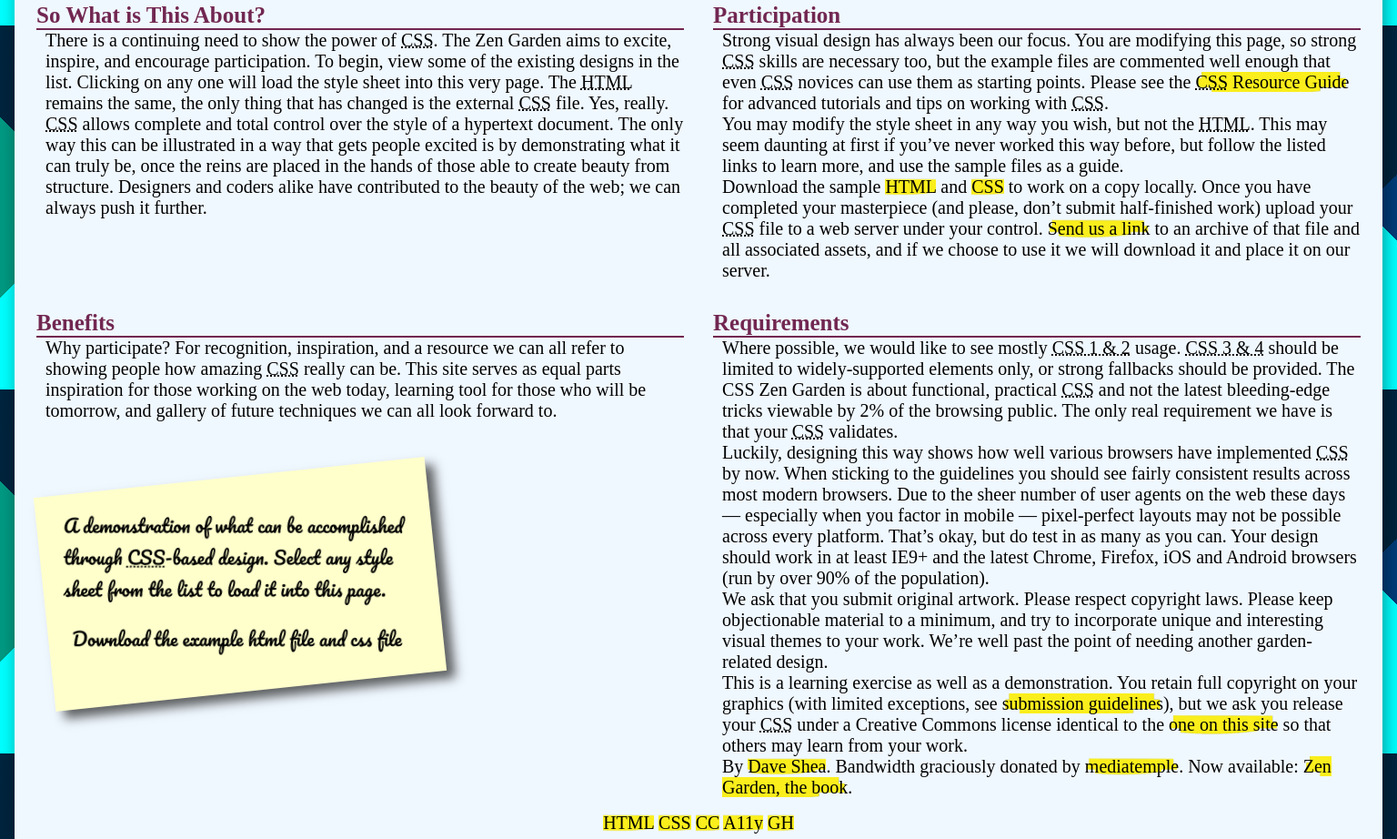
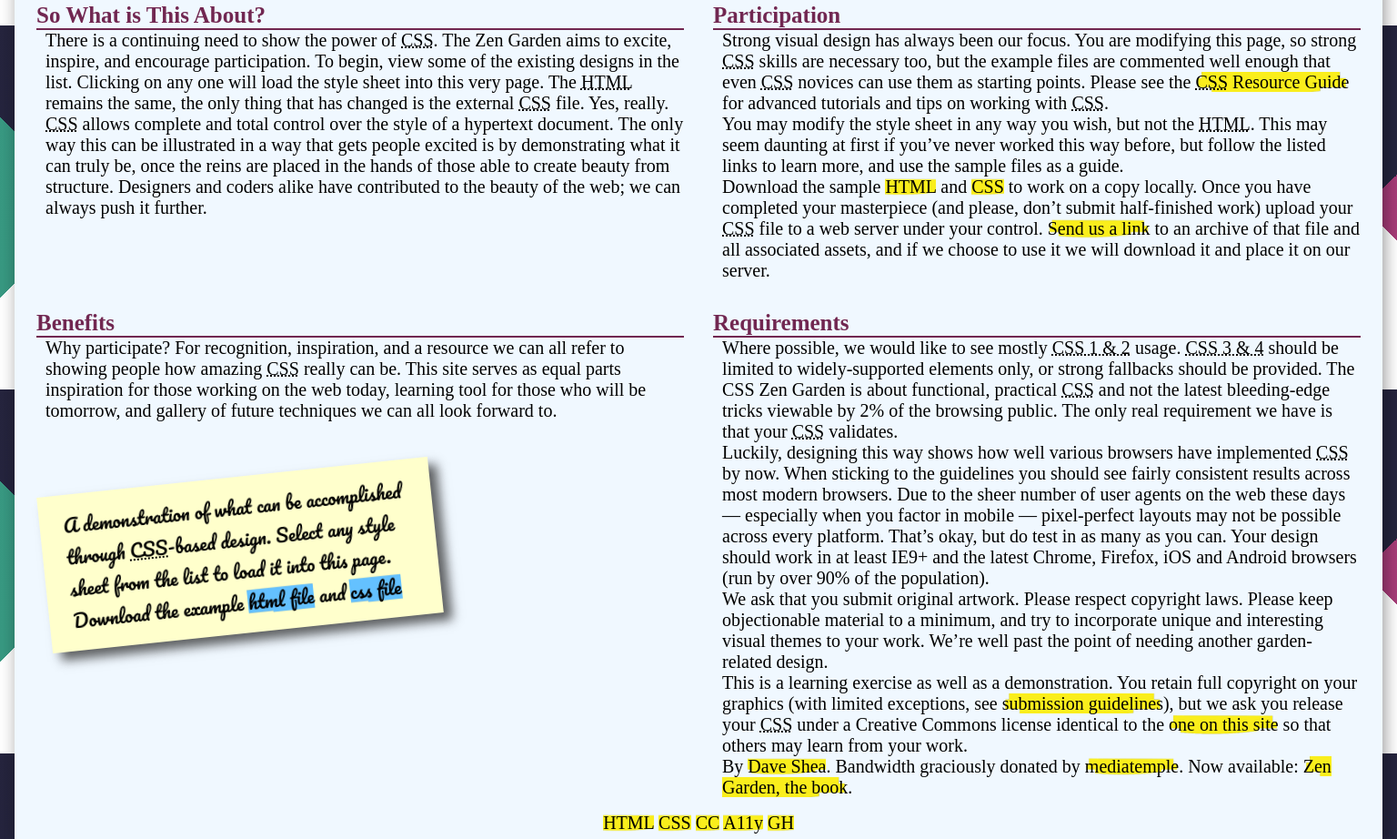
Before and after one commit to jakesoulier/cssAdvanced, a plain HTML site: page index.html in a window 1536 px wide. Shown: the part 372-1294 px from the top of the page at 91% size. Drawn offline with Linux system fonts and the light colour scheme.

Commit message:
blue highlights

```diff
--- a/styles.css
+++ b/styles.css
@@ -95,19 +95,18 @@ h2::after {
     box-shadow: 9px 9px 11px rgba(33,33,33,.7);
     transform: rotate(-6deg);
     max-width: 400px;
-        font-family: 'pacifico', cursive;
-        padding-bottom: 40px;
+    font-family: 'pacifico', cursive;
+        /* padding-bottom: 40px; */
+        /* padding-top: 20px; */
     /* border-radius: 20px; */
 }
 
 
-
+/*
 .summary >p{
     transform: rotate(6deg);
     padding-top: 20px;
-
-
-}
+} */
 
 .preamble, .main {
     background-color: aliceblue;
@@ -278,9 +277,9 @@ ul {
     padding: 0.5rem;
 }
 @media screen and (min-width: 750px) {
-    body{
+    /* body{
         background-color: red;
-    }
+    } */
     .intro {
         display: grid;
         grid-template-columns: repeat(2, 1fr);
@@ -329,9 +328,9 @@ ul {
     }
 
     @media screen and (min-width: 1350px) {
-        body {
+        /* body {
             background-color: aqua;
-        }
+        } */
 
 
         .intro {
```
Also changed, not shown: BlueV2.png (added).
